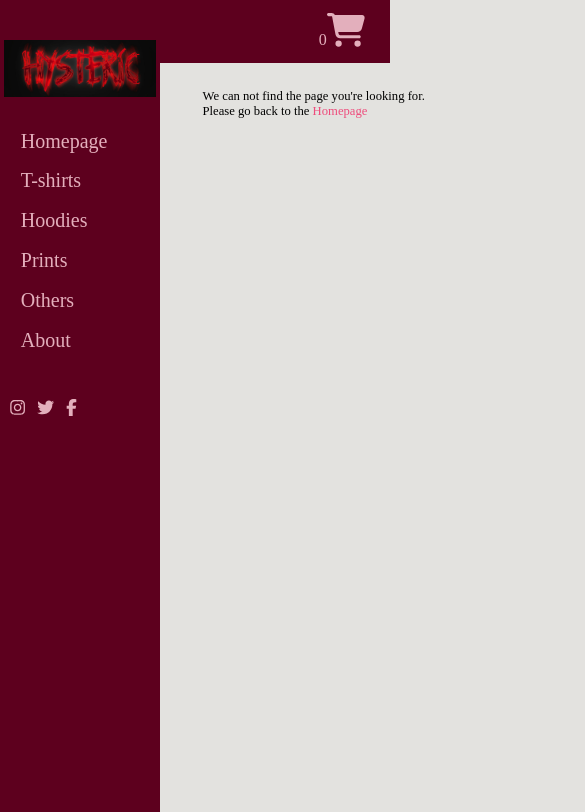
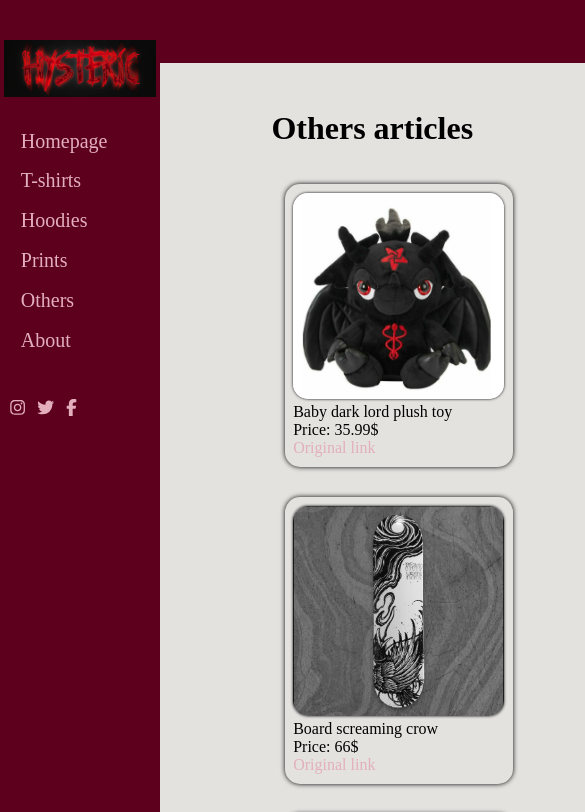
Before and after one commit to gitRaed/hysteric, a React (Create React App) app: page / in a window 390 px wide. Shown: the top 812 px of the page, 585 px wide, since content can reach past the window. Built offline with nearby package versions, Linux system fonts and the light colour scheme; a web font is replaced by a local one.

Commit message:
responsive update + others page + articles css
1.header responsive
2. others page created
3. all articles pages will have the same css files named "articlesLayout.css"
4. Responsive articlesLayout design

```diff
--- a/src/App.js
+++ b/src/App.js
@@ -9,7 +9,7 @@ import { RenderContent } from './components/renderContent';
 
 function App() {
 
-  const [display, setDisplay] = useState(10);
+  const [display, setDisplay] = useState(5);
   const [cartNumber, setCartNumber] = useState(0);
 
   return (
--- a/src/components/content/others.js
+++ b/src/components/content/others.js
@@ -1,5 +1,22 @@
+import { others } from '../../database/products';
+
+import '../../styles/contentStyles/articlesLayout.css';
+
 export const Others = function() {
     return(
-        <div>Others page here !!</div>
+        <div>
+            <h1>Others articles</h1>
+            <div className="grid-container">
+                {others.map((item) => { return(
+                    <div className='article-container'>
+                        <figure>
+                            <img src={item.src} alt={item.name}/>
+                            <figcaption>{item.name}<br/>Price: {item.price}</figcaption>
+                            <figcaption> <a href={item.originalLink} target="_blank" rel="noreferrer">Original link</a></figcaption>
+                        </figure>
+                    </div>)
+                })}
+            </div>
+        </div>
     )
 }
--- a/src/styles/App.css
+++ b/src/styles/App.css
@@ -8,8 +8,10 @@ body {
 header{
     background-color: #5d001e;
     text-align: right;
-    padding: 1.5vh 3vh 1vh 0;
+    padding: 1.5vh 3vh 1vh 1vh;
     height: 5vh;
+    max-width: 1000vh;
+    min-width: 93vh;
 }
 
 a {
@@ -40,3 +42,7 @@ a {
 h1 {
     text-align: center;
 }
+
+@media only screen and (max-width: 100vh) {
+
+}
--- /dev/null
+++ b/src/styles/contentStyles/articlesLayout.css
@@ -0,0 +1,49 @@
+.grid-container {
+    display: grid;
+    grid-template-columns: repeat(3, 22%);
+    grid-gap: 10vmax;
+}
+
+.article-container figure {
+    box-shadow: 0 0 5px black;
+    border-radius: 15px;
+    padding: 1vmax;
+    width: 100%;
+    height: 80%;
+}
+
+.article-container figure:hover{
+    box-shadow: 0 0 5px #ee4c7c;
+}
+
+.article-container img {
+    border-radius: 15px;
+    box-shadow: 0 0 3px black;
+    cursor: pointer;
+    width: 100%;
+}
+
+.article-container a:hover{
+    color: #5d001e;
+    border-bottom: 1px solid #5d001e;
+}
+
+@media only screen and (max-width: 140vh) {
+    .grid-container {
+        grid-template-columns: 22% 22%;
+        grid-gap: 0 15vmax;
+    }
+
+    .article-container figure {
+        width: 25vmax;
+        height: 85%;
+    }
+}
+
+@media only screen and (max-width: 90vh) {
+    .grid-container {
+        grid-template-columns: 22%;
+        grid-gap: 0;
+        padding-left: 5vmax;
+    }
+}
```
